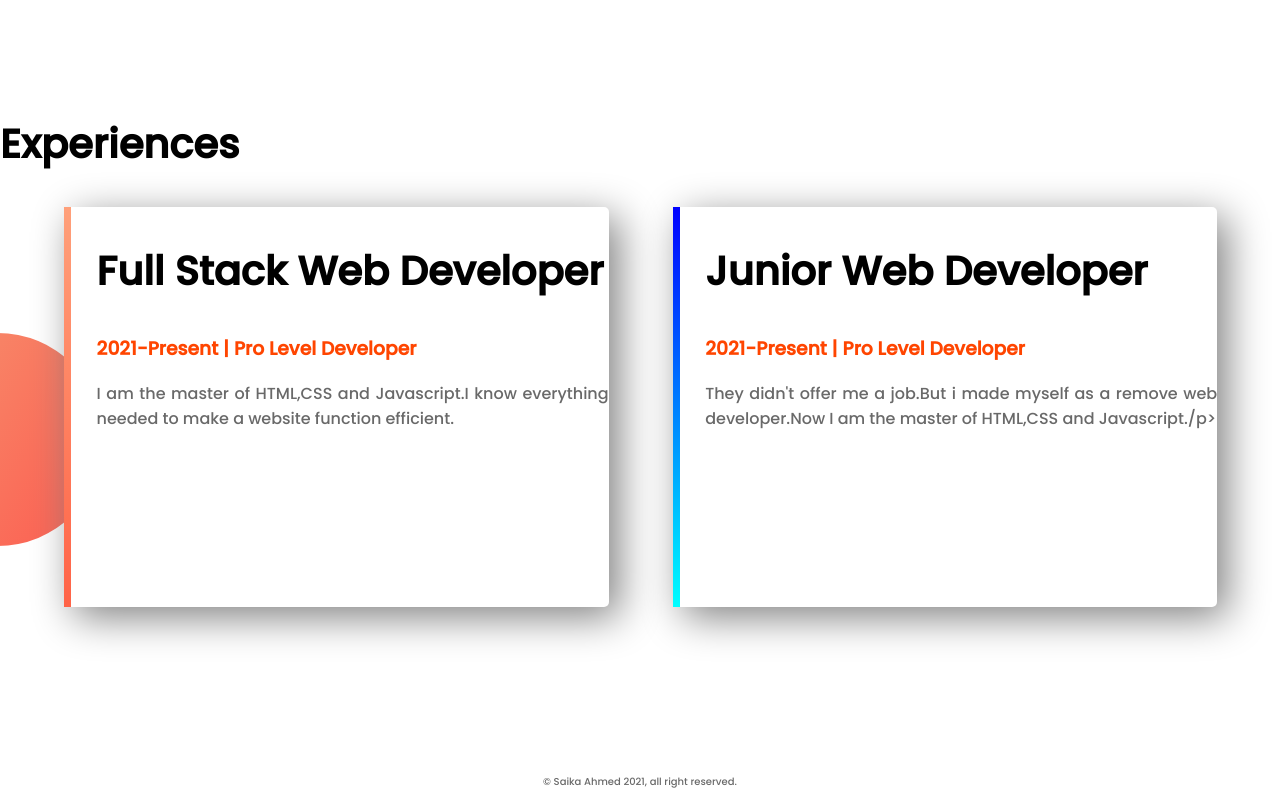
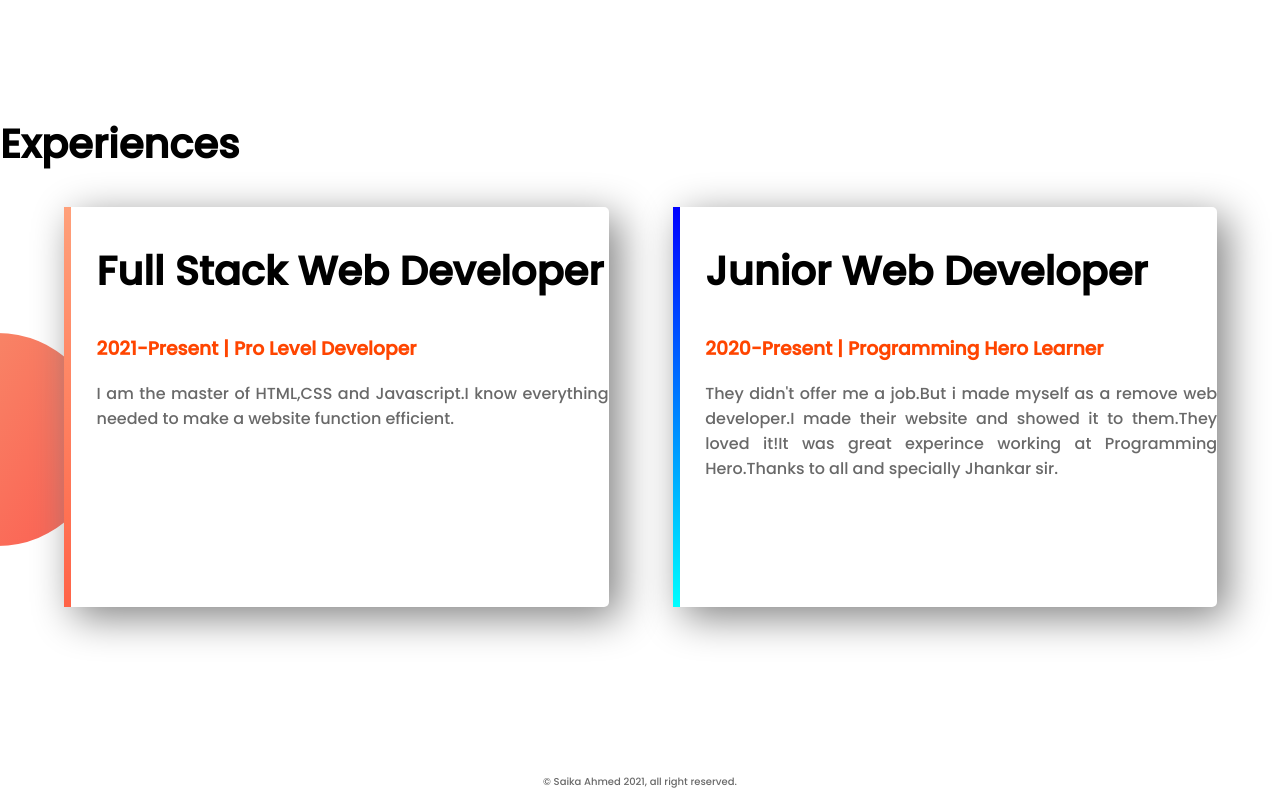
Before and after one commit to SaikaAhmed/web-portfolio, a plain HTML site: page index.html in a window 1280 px wide. Shown: the part 1219-2019 px from the top of the page. Drawn offline with Linux system fonts and the light colour scheme.

Commit message:
first website

```diff
--- a/index.html
+++ b/index.html
@@ -44,8 +44,8 @@
 
                 <div id="juni-web" class="half-width single-experi">
                     <h2>Junior Web Developer</h2>
-                    <h3 class="orange-highlight">2021-Present | Pro Level Developer</h3>
-                    <p>They didn't offer me a job.But i made myself as a remove web developer.Now I am the master of HTML,CSS and Javascript./p>
+                    <h3 class="orange-highlight">2020-Present | Programming Hero Learner</h3>
+                    <p>They didn't offer me a job.But i made myself as a remove web developer.I made their website and showed it to them.They loved it!It was great experince working at Programming Hero.Thanks to all and specially Jhankar sir.</p>
 
                 </div>
             </section>
--- a/style.css
+++ b/style.css
@@ -61,6 +61,7 @@ p {
     background-image: url(images/exp-bg.png);
     background-repeat: no-repeat;
     background-position: left;
+
 }
 #full-stack {
     border-left: 7px solid;
```
